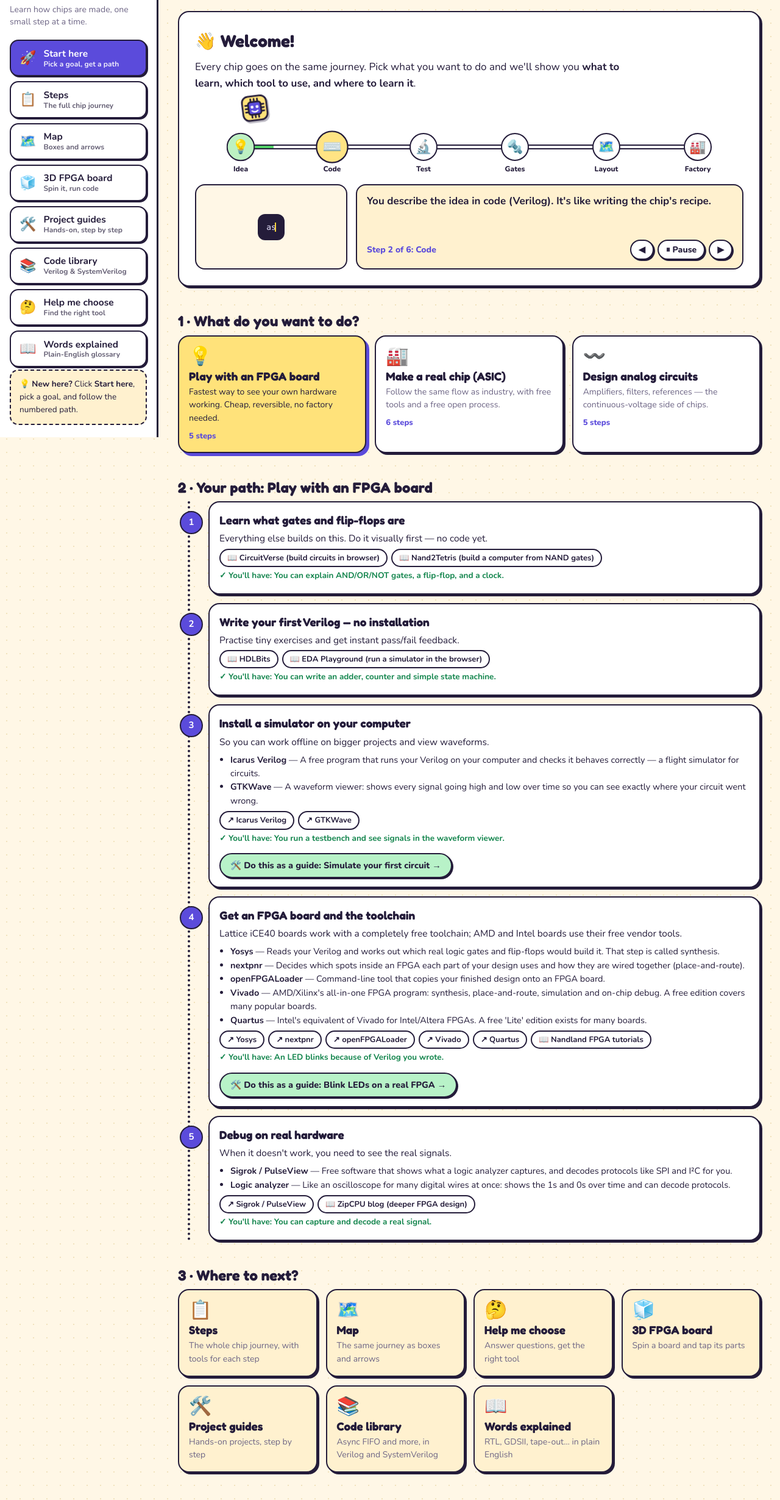
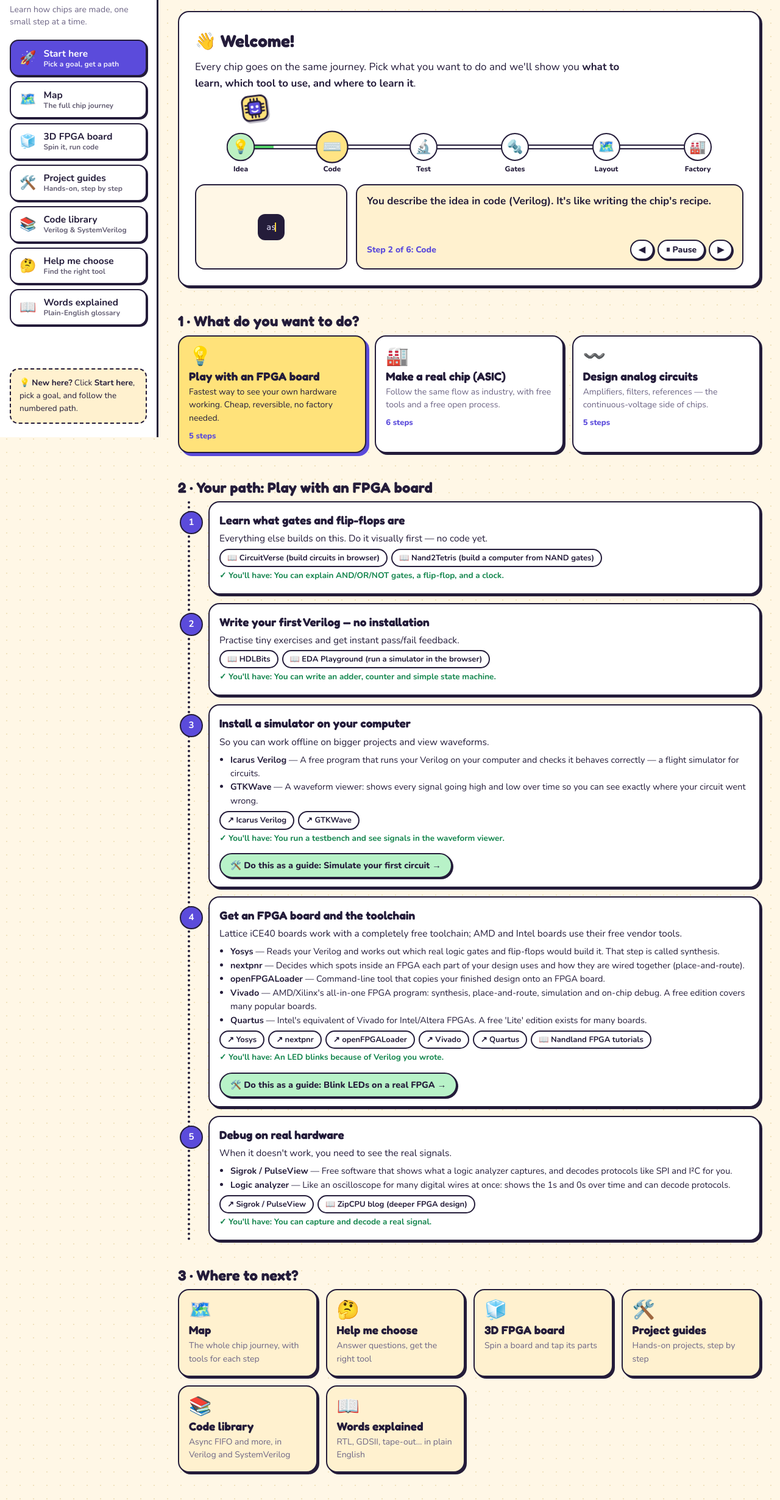
Before and after one commit to Prathik28/chip-flow-atlas, a plain HTML site: page index.html in a window 1280 px wide. Shown: the part 83-2543 px from the top of the page at 61% size. Drawn offline with nearby package versions, Linux system fonts and the light colour scheme.

Commit message:
Remove the Steps section; the Map covers the same journey

```diff
--- a/index.html
+++ b/index.html
@@ -605,8 +605,7 @@ footer{margin-top:48px}
   <p class="brand-sub">Learn how chips are made, one small step at a time.</p>
   <nav class="tabs" role="tablist" aria-label="Sections">
     <button class="tab" role="tab" data-view="start" aria-selected="true" title="Start here"><span class="ti">🚀</span><span class="tt"><b>Start here</b><small>Pick a goal, get a path</small></span></button>
-    <button class="tab" role="tab" data-view="flow" aria-selected="false" title="Steps"><span class="ti">📋</span><span class="tt"><b>Steps</b><small>The full chip journey</small></span></button>
-    <button class="tab" role="tab" data-view="diagram" aria-selected="false" title="Map"><span class="ti">🗺️</span><span class="tt"><b>Map</b><small>Boxes and arrows</small></span></button>
+    <button class="tab" role="tab" data-view="diagram" aria-selected="false" title="Map"><span class="ti">🗺️</span><span class="tt"><b>Map</b><small>The full chip journey</small></span></button>
     <button class="tab" role="tab" data-view="board" aria-selected="false" title="3D FPGA board"><span class="ti">🧊</span><span class="tt"><b>3D FPGA board</b><small>Spin it, run code</small></span></button>
     <button class="tab" role="tab" data-view="guides" aria-selected="false" title="Project guides"><span class="ti">🛠️</span><span class="tt"><b>Project guides</b><small>Hands-on, step by step</small></span></button>
     <button class="tab" role="tab" data-view="code" aria-selected="false" title="Code library"><span class="ti">📚</span><span class="tt"><b>Code library</b><small>Verilog &amp; SystemVerilog</small></span></button>
@@ -636,20 +635,10 @@ footer{margin-top:48px}
 <section id="v-code" hidden></section>
 
 <section id="v-diagram" hidden>
+  <button class="banner" id="fpgaBanner" hidden>🧊 Want to see a real FPGA board? Open the 3D board, tap its parts and run sample code →</button>
   <p class="hint">👆 Tap any box to learn about it. A <b style="color:var(--bad)">red dashed arrow</b> shows where you go back to if that step fails.</p>
   <div class="diagram-box"><svg id="dsvg" role="img" aria-label="Chip design flow diagram"></svg></div>
   <div class="node dpanel" id="dpanel" style="cursor:default"></div>
-</section>
-
-<section id="v-flow">
-  <button class="banner" id="fpgaBanner" hidden>🧊 Want to see a real FPGA board? Open the 3D board, tap its parts and run sample code →</button>
-  <div class="legend">
-    <span><i class="dot" style="background:var(--open)"></i>open-source</span>
-    <span><i class="dot" style="background:var(--comm)"></i>commercial</span>
-    <span><i class="dot" style="background:var(--bad)"></i>failure loop-back</span>
-    <button class="chip" id="toggleAll">Expand all</button>
-  </div>
-  <div class="flow" id="flow"></div>
 </section>
 
 <section id="v-pick" hidden>
@@ -952,8 +941,7 @@ function renderStart(){
    <h2 class="sec" id="pathTitle">2 · Your path: ${road.label}</h2>   <div class="road">${stepHTML}</div>
    <h2 class="sec">3 · Where to next?</h2>
    <div class="tiles">
-    <button class="tile" data-go="flow"><span>📋</span><b>Steps</b><small>The whole chip journey, with tools for each step</small></button>
-    <button class="tile" data-go="diagram"><span>🗺️</span><b>Map</b><small>The same journey as boxes and arrows</small></button>
+    <button class="tile" data-go="diagram"><span>🗺️</span><b>Map</b><small>The whole chip journey, with tools for each step</small></button>
     <button class="tile" data-go="pick"><span>🤔</span><b>Help me choose</b><small>Answer questions, get the right tool</small></button>
     <button class="tile" data-go="board"><span>🧊</span><b>3D FPGA board</b><small>Spin a board and tap its parts</small></button>
     <button class="tile" data-go="guides"><span>🛠️</span><b>Project guides</b><small>Hands-on projects, step by step</small></button>
@@ -979,31 +967,6 @@ Object.keys(TRACKS).forEach(k=>{
   tr.appendChild(b);
 });
 function el(tag,cls,html){const e=document.createElement(tag);if(cls)e.className=cls;if(html!=null)e.innerHTML=html;return e}
-function renderFlow(){
-  const f=$("#flow");f.innerHTML="";let last=null,i=0;const st=TRACKS[track].stages;
-  st.forEach((s,idx)=>{
-    if(s.ph!==last){f.appendChild(el("div","phase",PH[s.ph][0])).style.color=`var(${PH[s.ph][1]})`;last=s.ph}
-    else{f.appendChild(el("div","arrow"))}
-    i++;
-    const n=el("div","node");n.style.setProperty("--pc",`var(${PH[s.ph][1]})`);n.tabIndex=0;n.setAttribute("role","button");n.setAttribute("aria-expanded","false");
-    n.innerHTML=`<div class="node-head"><div class="num">${i}</div><div><h3>${s.t}</h3><p class="one">${s.one}</p></div><span class="caret">▾</span></div>
-    <div class="pills">${s.tools.slice(0,4).map(t=>`<span class="pill ${t.t}">${t.n.split(" — ")[0]}</span>`).join("")}</div>
-    <div class="detail"><div class="grid">
-      <div class="tl">${plainBlock(s)}<h4>🧰 Tools you can use</h4>${s.tools.map(toolHTML).join("")}</div>
-      <div class="io"><h4>Inputs → outputs</h4><div><b>In:</b> ${s.inp}</div><div><b>Out:</b> ${s.out}</div></div>
-    </div>${s.fail?`<div class="fail">↩ ${s.fail}</div>`:""}</div>`;
-    const tog=()=>n.setAttribute("aria-expanded",n.getAttribute("aria-expanded")==="true"?"false":"true");
-    n.onclick=tog;n.onkeydown=e=>{if(e.key==="Enter"||e.key===" "){e.preventDefault();tog()}};
-    f.appendChild(n);
-  });
-  $("#toggleAll").textContent="Expand all";
-  $("#fpgaBanner").hidden=track!=="FPGA";
-}
-$("#toggleAll").onclick=function(){
-  const nodes=[...document.querySelectorAll(".node")];const open=this.textContent==="Expand all";
-  nodes.forEach(n=>n.setAttribute("aria-expanded",open));this.textContent=open?"Collapse all":"Expand all";
-};
-
 /* ---------- Tool chooser (decision tree) ---------- */
 const L=(tool,when,examples,tip)=>({leaf:true,tool,when,examples,tip});
 const TREE={q:"What are you trying to do?",o:[
@@ -1077,6 +1040,7 @@ let sel=0;
 const esc=s=>s.replace(/&/g,"&amp;").replace(/</g,"&lt;");
 function wrap(s,max){const w=s.split(" "),out=[];let c="";w.forEach(x=>{if((c+" "+x).trim().length>max&&c){out.push(c);c=x}else c=(c+" "+x).trim()});out.push(c);return out}
 function renderDiagram(){
+  $("#fpgaBanner").hidden=track!=="FPGA";
   const st=TRACKS[track].stages,back=BACK[track]||{};
   const cw=($("#v-diagram .diagram-box").clientWidth||innerWidth-30)-20;
   const per=cw<460?1:cw<760?2:3,W=220,H=88,gx=64,gy=70,pad=14,extra=per===1?70:0;
@@ -1411,13 +1375,13 @@ function openCode(id){codeId=id;codeFile="design";renderCode();window.scrollTo(0
 
 /* ---------- Section addresses: every section has its own link, and Back / Forward work ---------- */
 const FULL_TITLE=document.title;
-const HASH_VIEWS={start:"start",steps:"flow",map:"diagram",board:"board",guides:"guides",code:"code",choose:"pick",words:"words"};
-const VIEW_HASH={start:"start",flow:"steps",diagram:"map",board:"board",guides:"guides",code:"code",pick:"choose",words:"words"};
-const VIEW_TITLE={flow:"Steps",diagram:"Map",board:"3D FPGA board",guides:"Project guides",code:"Code library",pick:"Help me choose",words:"Words explained"};
+const HASH_VIEWS={start:"start",steps:"diagram",map:"diagram",board:"board",guides:"guides",code:"code",choose:"pick",words:"words"};
+const VIEW_HASH={start:"start",diagram:"map",board:"board",guides:"guides",code:"code",pick:"choose",words:"words"};
+const VIEW_TITLE={diagram:"Map",board:"3D FPGA board",guides:"Project guides",code:"Code library",pick:"Help me choose",words:"Words explained"};
 const TRACK_SLUG={ASIC:"asic",FPGA:"fpga",Analog:"analog"};
 let curView="start";
-function setTrack(k){track=k;sel=0;[...tr.children].forEach(c=>c.setAttribute("aria-pressed",c.dataset.k===k));renderFlow();renderDiagram()}
-function hashFor(v){let h="#"+VIEW_HASH[v];if(v==="flow"||v==="diagram")h+="/"+TRACK_SLUG[track];if(v==="guides"&&guideId)h+="/"+guideId;if(v==="code"&&codeId)h+="/"+codeId;return h}
+function setTrack(k){track=k;sel=0;[...tr.children].forEach(c=>c.setAttribute("aria-pressed",c.dataset.k===k));renderDiagram()}
+function hashFor(v){let h="#"+VIEW_HASH[v];if(v==="diagram")h+="/"+TRACK_SLUG[track];if(v==="guides"&&guideId)h+="/"+guideId;if(v==="code"&&codeId)h+="/"+codeId;return h}
 function pageTitle(){
   if(curView==="start")return FULL_TITLE;
   if(curView==="guides"&&guideId){const g=GUIDES.find(x=>x.id===guideId);if(g)return g.title+" \u00b7 Chip Flow Atlas"}
@@ -1435,7 +1399,7 @@ function openGuide(id){guideId=id;renderGuides();window.scrollTo(0,0);syncUrl()}
 function route(){
   const parts=location.hash.replace(/^#\/?/,"").split("/");
   const v=HASH_VIEWS[parts[0]]||"start";
-  if((v==="flow"||v==="diagram")&&parts[1]){
+  if(v==="diagram"&&parts[1]){
     const k=Object.keys(TRACK_SLUG).find(x=>TRACK_SLUG[x]===parts[1].toLowerCase());
     if(k&&k!==track)setTrack(k);
   }
@@ -1445,8 +1409,8 @@ function route(){
 }
 function showView(v,fromRoute){
   document.querySelectorAll(".tab").forEach(x=>x.setAttribute("aria-selected",x.dataset.view===v));
-  $("#v-start").hidden=v!=="start";$("#v-flow").hidden=v!=="flow";$("#v-diagram").hidden=v!=="diagram";$("#v-pick").hidden=v!=="pick";$("#v-words").hidden=v!=="words";$("#v-guides").hidden=v!=="guides";$("#v-code").hidden=v!=="code";if(v==="diagram")renderDiagram();$("#v-board").hidden=v!=="board";if(v==="board")requestAnimationFrame(fitBoard);
-  $("#tracks").hidden=!(v==="flow"||v==="diagram");
+  $("#v-start").hidden=v!=="start";$("#v-diagram").hidden=v!=="diagram";$("#v-pick").hidden=v!=="pick";$("#v-words").hidden=v!=="words";$("#v-guides").hidden=v!=="guides";$("#v-code").hidden=v!=="code";if(v==="diagram")renderDiagram();$("#v-board").hidden=v!=="board";if(v==="board")requestAnimationFrame(fitBoard);
+  $("#tracks").hidden=v!=="diagram";
   $("#side").classList.remove("open");window.scrollTo(0,0);
   curView=v;syncUrl(!!fromRoute);
 }
@@ -1474,7 +1438,7 @@ const hl=(txt,terms)=>{let o=esc(txt);terms.forEach(t=>{if(t)o=o.replace(new Reg
 function jump(r){
   track=r.k;sel=r.i;
   [...tr.children].forEach(c=>c.setAttribute("aria-pressed",c.dataset.k===track));
-  renderFlow();renderDiagram();showView("diagram");
+  renderDiagram();showView("diagram");
   $("#results").hidden=true;$("#dsvg").scrollIntoView({behavior:"smooth",block:"start"});
 }
 function doSearch(){
@@ -1776,7 +1740,7 @@ function renderBoard(){
   window.addEventListener("resize",fitBoard);
 }
 
-renderFlow();renderDiagram();renderWiz([{node:TREE}]);renderStart();renderWords();renderBoard();renderGuides();renderCode();$("#fpgaBanner").onclick=()=>showView("board");window.addEventListener("hashchange",route);route();
+renderDiagram();renderWiz([{node:TREE}]);renderStart();renderWords();renderBoard();renderGuides();renderCode();$("#fpgaBanner").onclick=()=>showView("board");window.addEventListener("hashchange",route);route();
 </script>
 </body>
 </html>
```
Also changed, not shown: 1 other file.
